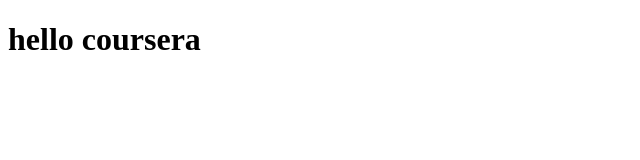
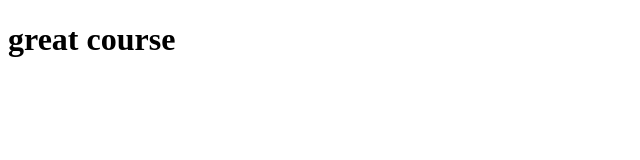
Before and after one commit to fujiachen/coursera-test, a plain HTML site: page site/index.html in a window 1280 px wide. Shown: the whole page, without its empty margins (0-640 px from the left). Drawn offline with Linux system fonts and the light colour scheme.

Commit message:
Small addition to our page content

```diff
--- a/site/index.html
+++ b/site/index.html
@@ -4,6 +4,6 @@
 	<title>hello coursera</title>
 </head>
 <body>
-<h1>hello coursera</h1>
+<h1>great course</h1>
 </body>
 </html>
```
